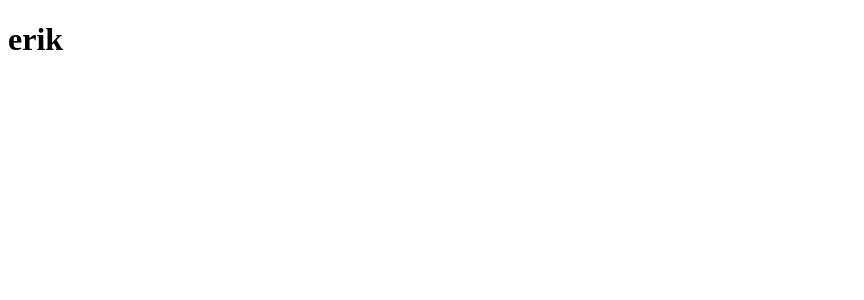
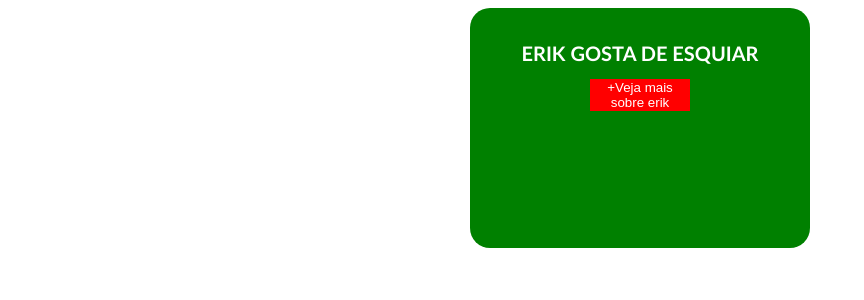
Before and after one commit to Erikvilar/SonarLintTrabalhoFinal, a React (Vite) app in the folder vite-project/: page / in a window 1280 px wide. Shown: the top 300 px of the page, without its empty margins (0-864 px from the left). Built offline with nearby package versions, Linux system fonts and the light colour scheme.

Commit message:
Passada a key prop id para o component pai pessoa.id fazendo a indentificação unica de cada objeto

```diff
--- a/vite-project/src/UserProfile/UserProfile.jsx
+++ b/vite-project/src/UserProfile/UserProfile.jsx
@@ -1,6 +1,6 @@
 
 import user from "./user";
-
+import css from "./UserProfile.module.css"
 const UserProfile = () => {
 
 
@@ -8,10 +8,11 @@ const UserProfile = () => {
 
     return (
 
-      <div>
+      <div className={css.user}>
 		{user.map((pessoa)=>(
-		<div>
-        <h1>{pessoa.name}</h1>
+		<div key={pessoa.id}>
+        <h1>{pessoa.name} gosta de {pessoa.hobby}</h1>
+		<button>+Veja mais sobre {pessoa.name}</button>
 		</div>
 	))}
 
--- a/vite-project/src/UserProfile/UserProfile.module.css
+++ b/vite-project/src/UserProfile/UserProfile.module.css
@@ -0,0 +1,27 @@
+.user{
+    background-color: green;
+    width: 300px;
+    height: 200px;
+    color: white;
+    font-weight: 700;
+    font-size: 12px;
+    margin: auto;
+    padding: 20px;
+    border-radius: 20px;
+
+}.user h1{
+    text-align: center;
+    text-transform: uppercase;
+    font-size: 20px;
+    font-weight: 800;
+    font-family: "Poppins",'Gill Sans', 'Gill Sans MT', Calibri, 'Trebuchet MS', sans-serif;
+}
+.user button{
+    width: 100px;
+    border: none;
+    background-color: red;
+    color: white;
+    margin: auto;
+    display: flex;
+    justify-content: center;
+}
```
